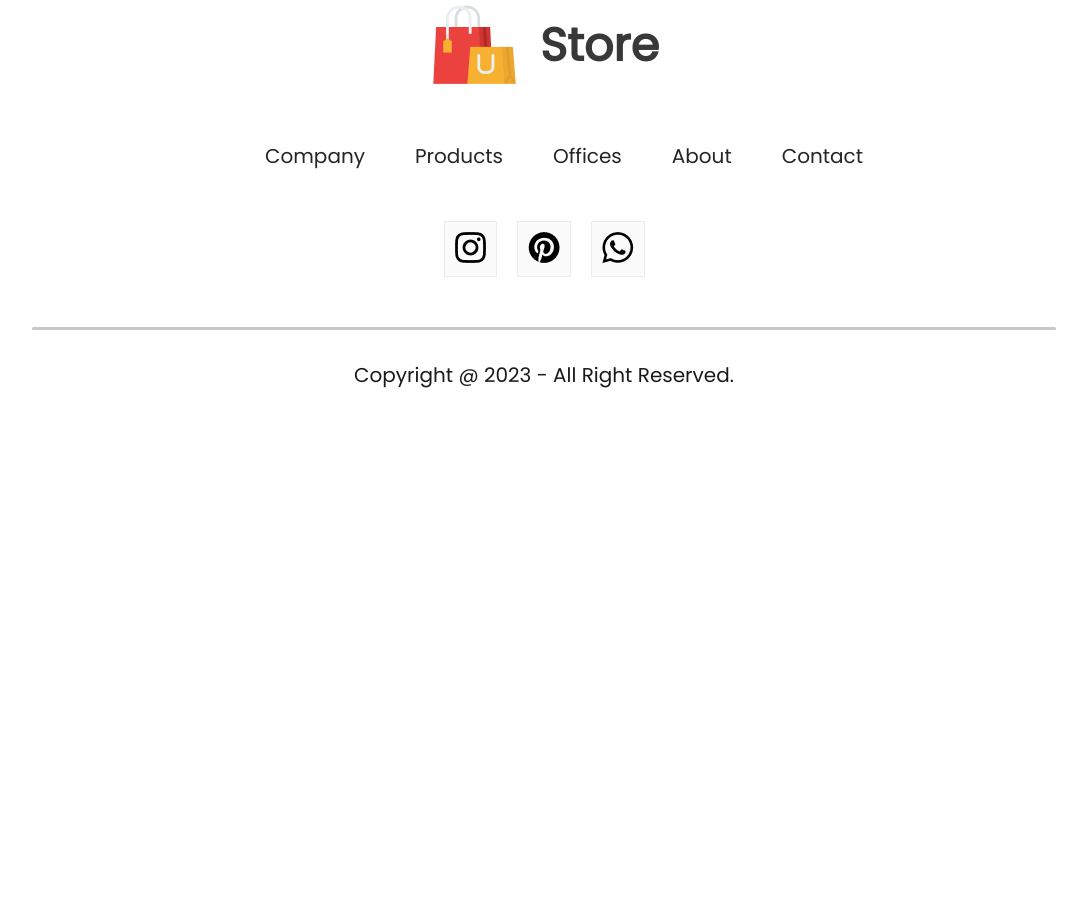
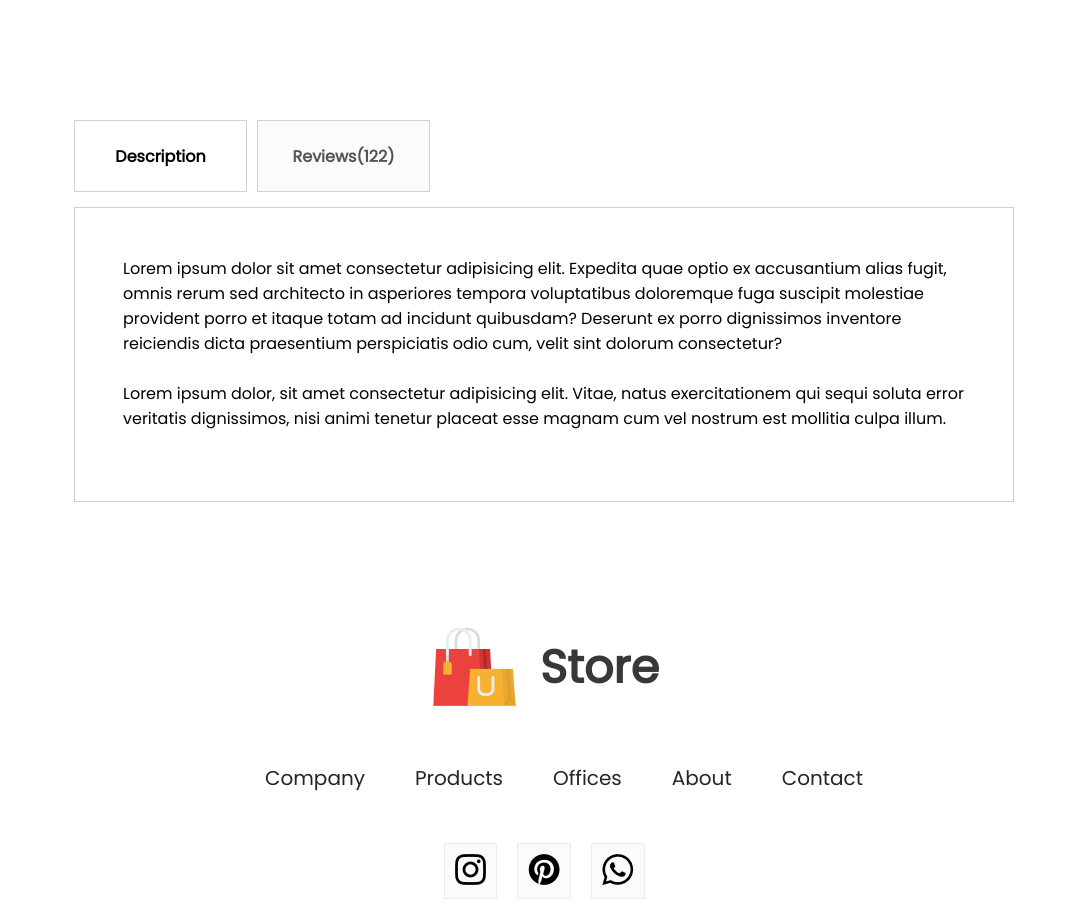
Before and after one commit to AnastasiiaYurchenko/online-store, a React (Create React App) app: page /online-store/product/1 in a window 1280 px wide. Shown: the part 1086-2003 px from the top of the page, without its empty margins (96-1183 px from the left). Before the commit the page ends 1506 px from the top, so only its background shows below. Built offline with nearby package versions, Linux system fonts and the light colour scheme.

Commit message:
add DescriptionBox markup, styles

```diff
--- /dev/null
+++ b/src/components/DescriptionBox/DescriptionBox.css
@@ -0,0 +1,34 @@
+.descriptionbox{
+    margin: 120px 170px;
+}
+
+.descriptionbox-navigator{
+    display: flex;
+    gap: 10px;
+}
+
+.descriptionbox-nav-box{
+    display: flex;
+    align-items: center;
+    justify-content: center;
+    font-size: 16px;
+    font-weight: 600;
+    width: 171px;
+    height: 70px;
+    border: 1px solid #d0d0d0;
+}
+
+.descriptionbox-nav-box.fade{
+    background: #fbfbfb;
+    color: #555;
+}
+
+.descriptionbox-description{
+    display: flex;
+    flex-direction: column;
+    gap: 25px;
+    border: 1px solid #d0d0d0;
+    padding: 48px;
+    padding-bottom: 70px;
+    margin-top: 15px;
+}
--- /dev/null
+++ b/src/components/DescriptionBox/DescriptionBox.jsx
@@ -0,0 +1,19 @@
+import React from 'react';
+import './DescriptionBox.css';
+
+const DescriptionBox = () => {
+  return (
+    <div className='descriptionbox'>
+          <div className="descriptionbox-navigator">
+              <div className="descriptionbox-nav-box">Description</div>
+               <div className="descriptionbox-nav-box fade">Reviews(122)</div>
+          </div>
+          <div className="descriptionbox-description">
+              <p>Lorem ipsum dolor sit amet consectetur adipisicing elit. Expedita quae optio ex accusantium alias fugit, omnis rerum sed architecto in asperiores tempora voluptatibus doloremque fuga suscipit molestiae provident porro et itaque totam ad incidunt quibusdam? Deserunt ex porro dignissimos inventore reiciendis dicta praesentium perspiciatis odio cum, velit sint dolorum consectetur?</p>
+              <p>Lorem ipsum dolor, sit amet consectetur adipisicing elit. Vitae, natus exercitationem qui sequi soluta error veritatis dignissimos, nisi animi tenetur placeat esse magnam cum vel nostrum est mollitia culpa illum.</p>
+          </div>
+    </div>
+  )
+}
+
+export default DescriptionBox
--- a/src/pages/Product.jsx
+++ b/src/pages/Product.jsx
@@ -1,4 +1,5 @@
 import Breadcrum from 'components/Breadcrums/Breadcrum';
+import DescriptionBox from 'components/DescriptionBox/DescriptionBox';
 import ProductDisplay from 'components/ProductDisplay/ProductDisplay';
 import { ShopContext } from 'context/ShopContext'
 import React, { useContext } from 'react'
@@ -13,6 +14,7 @@ const Product = () => {
     <div>
       <Breadcrum product={product} />
       <ProductDisplay product={product} />
+      <DescriptionBox/>
     </div>
   )
 }
```
